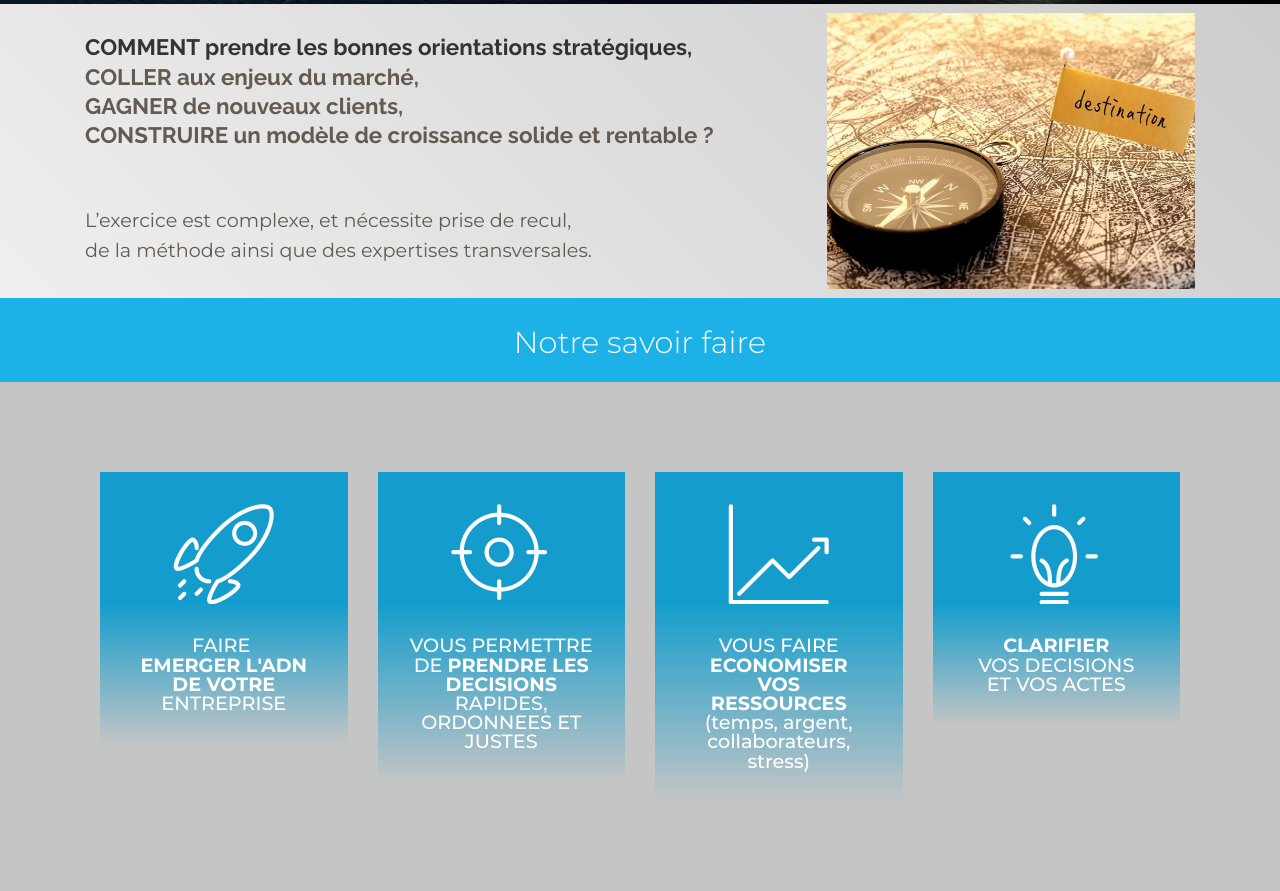
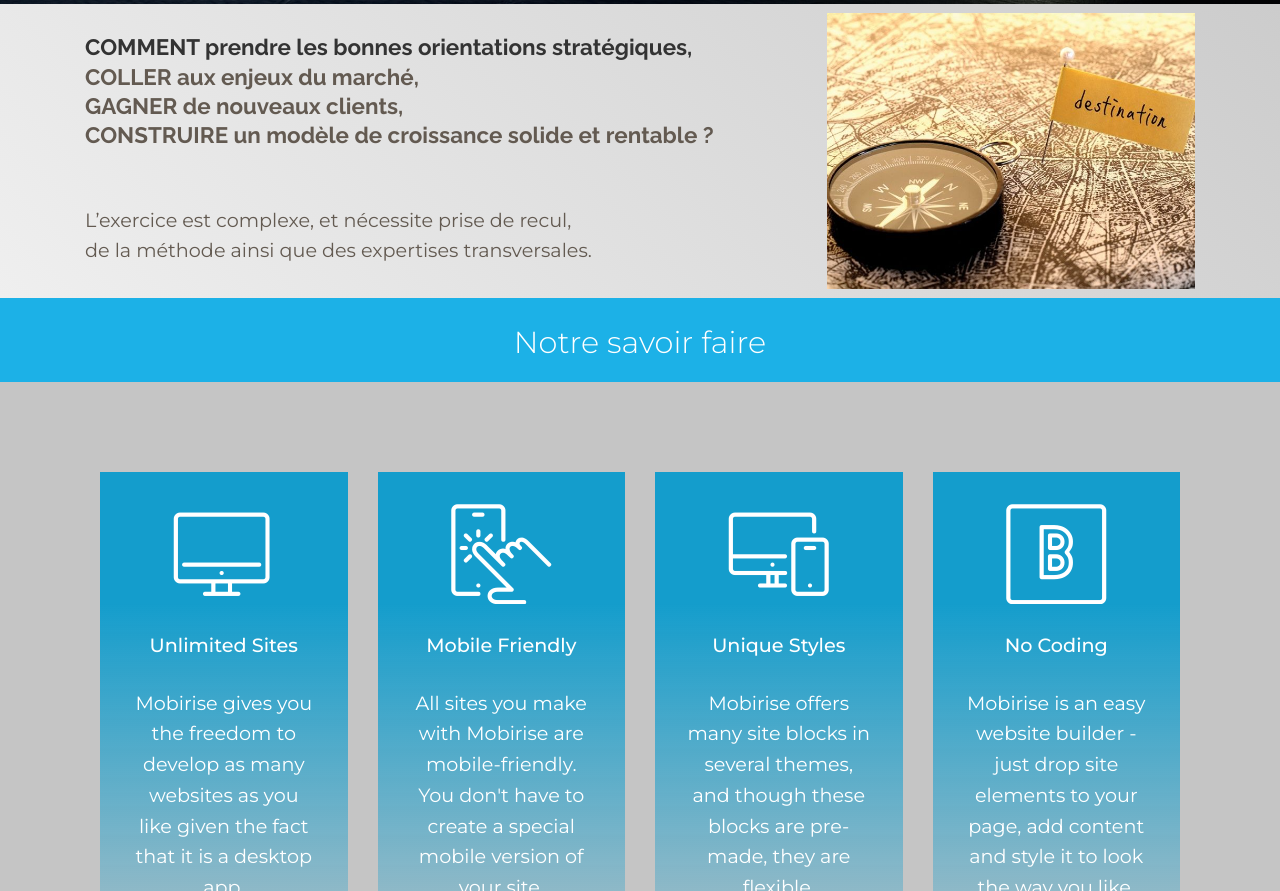
Before and after one commit to consultingfr/accueil, a plain HTML site: page index.html in a window 1280 px wide. Shown: the part 1909-2800 px from the top of the page. Drawn offline with Linux system fonts and the light colour scheme; files whose address does not match are found by name.

Commit message:
create github pages

```diff
--- a/assets/mobirise/css/mbr-additional.css
+++ b/assets/mobirise/css/mbr-additional.css
@@ -1913,6 +1913,50 @@ body {
   text-align: center;
   color: #ffffff;
 }
+.cid-qVTrzzZo2e {
+  padding-top: 90px;
+  padding-bottom: 90px;
+  background-image: url("../../../assets/images/background6.jpg");
+}
+.cid-qVTrzzZo2e h4 {
+  font-weight: 500;
+  color: #ffffff;
+}
+.cid-qVTrzzZo2e p {
+  color: #ffffff;
+}
+.cid-qVTrzzZo2e .card {
+  margin-bottom: 2rem;
+}
+.cid-qVTrzzZo2e .card-img {
+  border-radius: 0;
+  padding: 2rem 2rem 0 2rem;
+  background-color: #149dcc;
+}
+.cid-qVTrzzZo2e .card-img span {
+  font-size: 100px;
+  color: #ffffff;
+}
+.cid-qVTrzzZo2e .card-box {
+  padding-bottom: 2rem;
+  background-color: #149dcc;
+  background: linear-gradient(#149dcc, transparent);
+}
+.cid-qVTrzzZo2e .card-box .card-title {
+  margin: 0;
+  padding: 2rem 2rem 0 2rem;
+}
+.cid-qVTrzzZo2e .card-box .mbr-text {
+  margin-bottom: 0;
+  padding: 2rem 2rem 0 2rem;
+}
+.cid-qVTrzzZo2e .card-box .mbr-section-btn {
+  padding-top: 1rem;
+}
+.cid-qVTrzzZo2e .card-box .mbr-section-btn a {
+  margin-top: 1rem;
+  margin-bottom: 0;
+}
 .cid-qVTq3oAbkL {
   padding-top: 90px;
   padding-bottom: 90px;
--- a/index.html
+++ b/index.html
@@ -76,7 +76,7 @@ height="0" width="0" style="display:none;visibility:hidden"></iframe></noscript>
     </nav>
 </section>
 
-<section class="engine"><a href="https://mobirise.me/c">site builder</a></section><section class="header1 cid-qI9MB3LM3B mbr-fullscreen" id="header1-n">
+<section class="engine"><a href="https://mobirise.me/n">free landing page templates</a></section><section class="header1 cid-qI9MB3LM3B mbr-fullscreen" id="header1-n">
 
 
 
@@ -174,6 +174,95 @@ height="0" width="0" style="display:none;visibility:hidden"></iframe></noscript>
                     Notre savoir faire<br></h2>
 
 
+            </div>
+        </div>
+    </div>
+</section>
+
+<section class="features8 cid-qVTrzzZo2e mbr-parallax-background" id="features8-1u">
+
+
+
+    <div class="mbr-overlay" style="opacity: 0.2; background-color: rgb(35, 35, 35);">
+    </div>
+
+    <div class="container">
+        <div class="media-container-row">
+
+            <div class="card  col-12 col-md-6 col-lg-3">
+                <div class="card-img">
+                    <span class="mbri-desktop mbr-iconfont"></span>
+                </div>
+                <div class="card-box align-center">
+                    <h4 class="card-title mbr-fonts-style display-7">
+                        Unlimited Sites
+                    </h4>
+                    <p class="mbr-text mbr-fonts-style display-7">
+                       Mobirise gives you the freedom to develop as many websites as you like given the fact that it is a desktop app.
+                    </p>
+                    <div class="mbr-section-btn text-center">
+                        <a href="https://mobirise.com" class="btn btn-secondary display-4">
+                            More
+                        </a>
+                    </div>
+                </div>
+            </div>
+
+            <div class="card  col-12 col-md-6 col-lg-3">
+                <div class="card-img">
+                    <span class="mbri-touch mbr-iconfont"></span>
+                </div>
+                <div class="card-box align-center">
+                    <h4 class="card-title mbr-fonts-style display-7">
+                        Mobile Friendly
+                    </h4>
+                    <p class="mbr-text mbr-fonts-style display-7">
+                       All sites you make with Mobirise are mobile-friendly. You don't have to create a special mobile version of your site.
+                    </p>
+                    <div class="mbr-section-btn text-center">
+                        <a href="https://mobirise.com" class="btn btn-secondary display-4">
+                            More
+                        </a>
+                    </div>
+                </div>
+            </div>
+
+            <div class="card  col-12 col-md-6 col-lg-3">
+                <div class="card-img">
+                    <span class="mbri-responsive mbr-iconfont"></span>
+                </div>
+                <div class="card-box align-center">
+                    <h4 class="card-title mbr-fonts-style display-7">
+                        Unique Styles
+                    </h4>
+                    <p class="mbr-text mbr-fonts-style display-7">
+                       Mobirise offers many site blocks in several themes, and though these blocks are pre-made, they are flexible.
+                    </p>
+                    <div class="mbr-section-btn text-center">
+                        <a href="https://mobirise.com" class="btn btn-secondary display-4">
+                            More
+                        </a>
+                    </div>
+                </div>
+            </div>
+
+            <div class="card  col-12 col-md-6 col-lg-3">
+                <div class="card-img">
+                    <span class="mbri-bootstrap mbr-iconfont"></span>
+                </div>
+                <div class="card-box align-center">
+                    <h4 class="card-title mbr-fonts-style display-7">
+                        No Coding
+                    </h4>
+                    <p class="mbr-text mbr-fonts-style display-7">
+                       Mobirise is an easy website builder - just drop site elements to your page, add content and style it to look the way you like.
+                    </p>
+                    <div class="mbr-section-btn text-center">
+                        <a href="https://mobirise.com" class="btn btn-secondary display-4">
+                            More
+                        </a>
+                    </div>
+                </div>
             </div>
         </div>
     </div>
```
Also changed, not shown: contact.html (+2 -2 lines), assets/images/background6.jpg (added), 1 other file.
